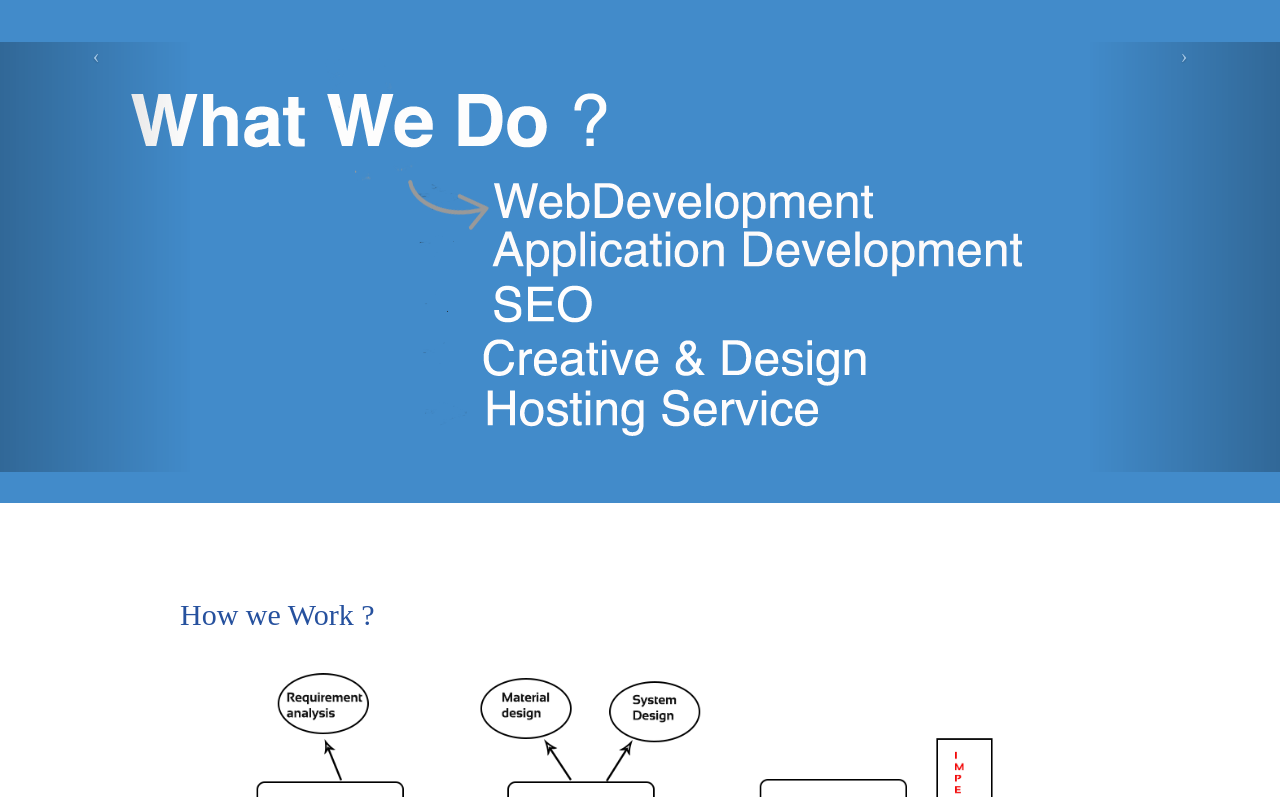
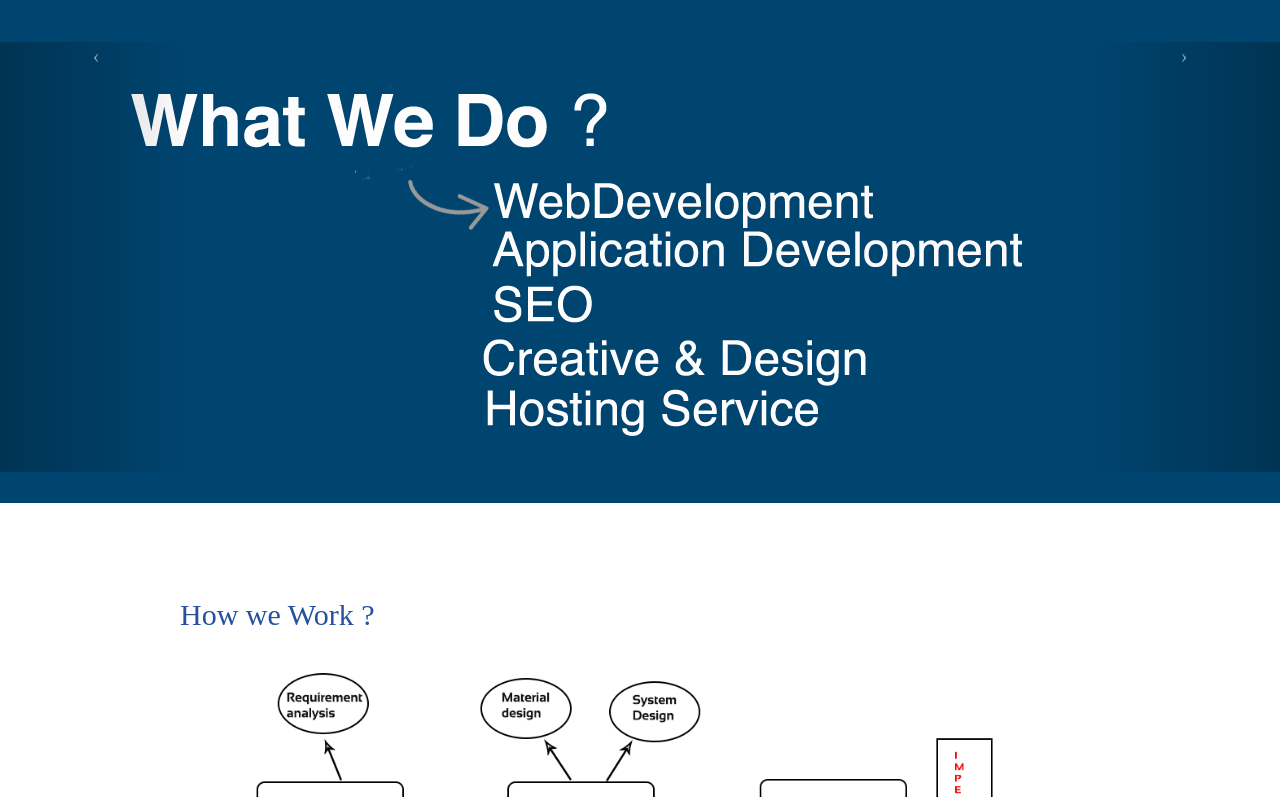
Before and after one commit to CodeBreedNepal/CodeBreedNepal.github.io, a plain HTML site: page index.html in a window 1280 px wide. Shown: the part 180-977 px from the top of the page. Drawn offline with Linux system fonts and the light colour scheme; some packages are replaced by stand-ins of ours; files that its build step writes are made by us from their sources.

Commit message:
Update style.css

```diff
--- a/css/style.css
+++ b/css/style.css
@@ -2,7 +2,7 @@
 *{outline:0 !important;}
 body{
 		/*background: url('../img/back.jpg') no-repeat  center center fixed;*/
-		background-color: #428bca;
+		background-color: #004570;
 
 
   -webkit-background-size: cover;
```
